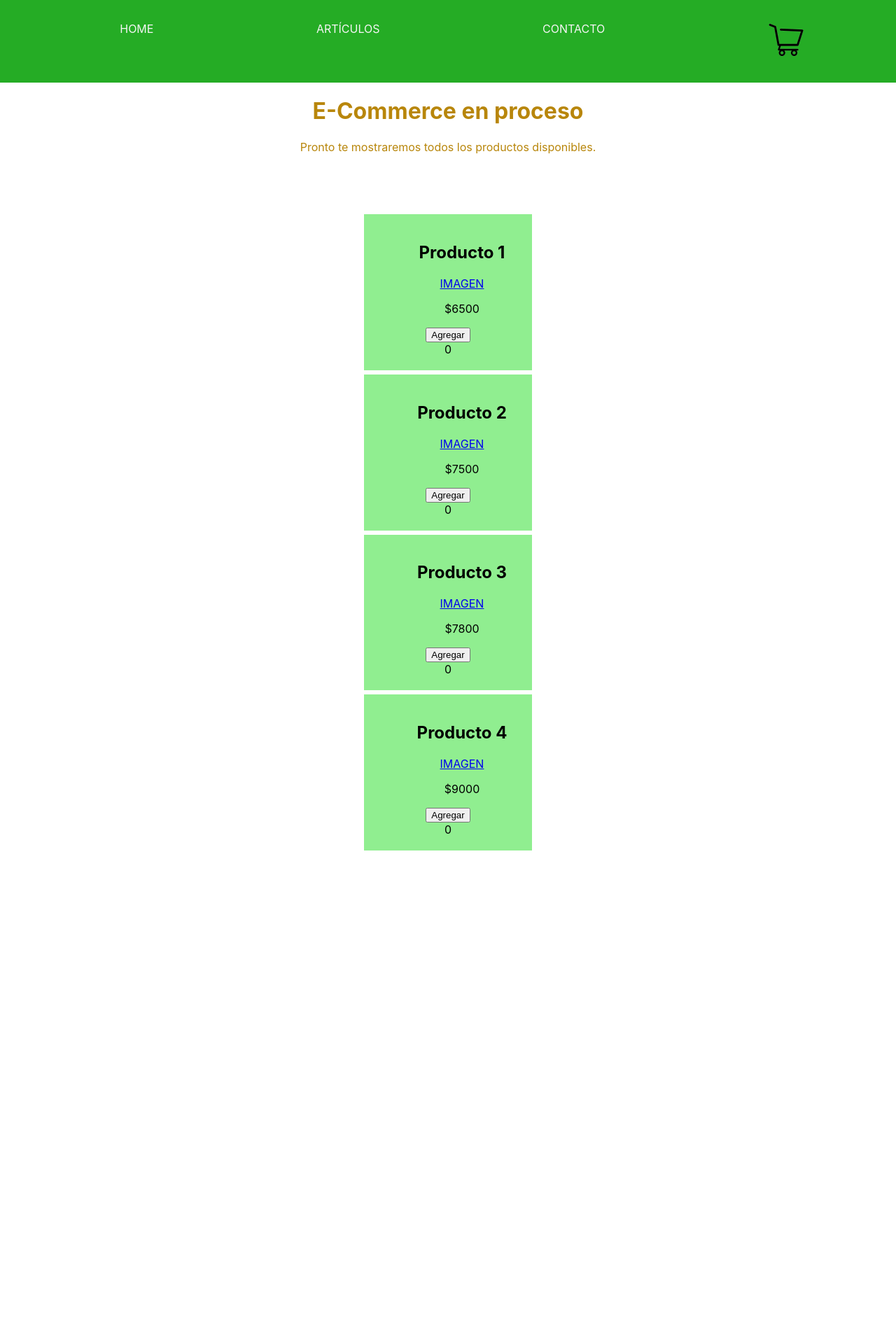
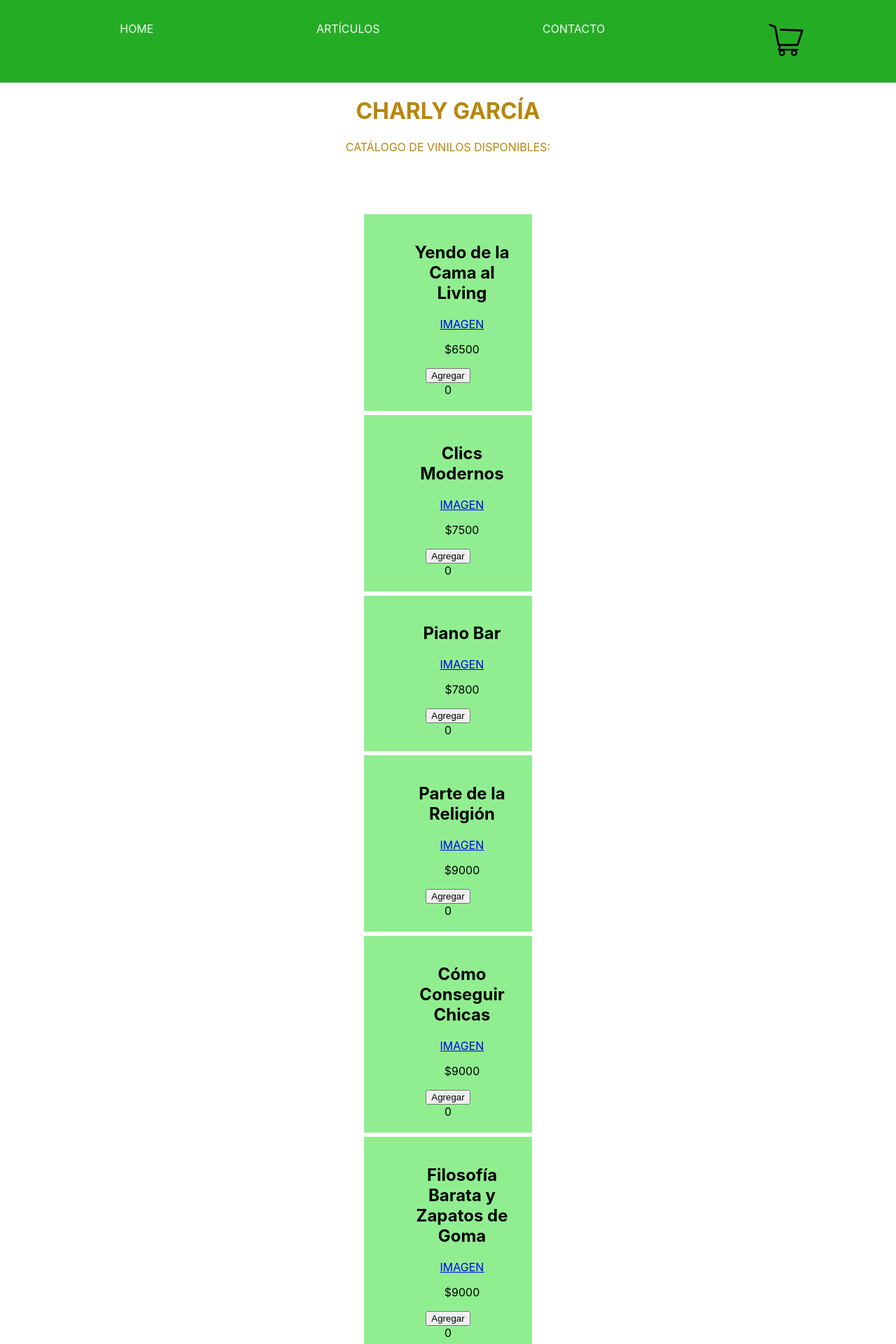
Before and after one commit to mariananizetich/PreEntrega1-MarianaNizetich, a React (Create React App) app: page / in a window 1280 px wide. Shown: the top 1920 px of the page at 70% size. Before the commit the page ends 1285 px from the top, so only its background shows below. Built offline with nearby package versions, Linux system fonts and the light colour scheme; the HTML template or start-up script is replaced by a standard one.

Commit message:
cambio título y productos

```diff
--- a/src/App.js
+++ b/src/App.js
@@ -13,10 +13,10 @@
       <Navbar />
         <Titulo>
         <h1>
-          E-Commerce en proceso
+          CHARLY GARCÍA
         </h1>
         <p>
-          Pronto te mostraremos todos los productos disponibles.
+          CATÁLOGO DE VINILOS DISPONIBLES:
         </p>
         </Titulo>
       <main>
--- a/src/Components/Container/ItemListContainer.js
+++ b/src/Components/Container/ItemListContainer.js
@@ -7,10 +7,14 @@
 const ListaProductos = () => {
 return (
     <div>
-        <Items producto ="Producto 1" precio="$6500"/>
-        <Items producto ="Producto 2"precio="$7500"/>
-        <Items producto ="Producto 3" precio="$7800"/>
-        <Items producto ="Producto 4" precio="$9000"/>
+        <Items producto ="Yendo de la Cama al Living" precio="$6500"/>
+        <Items producto ="Clics Modernos"precio="$7500"/>
+        <Items producto ="Piano Bar" precio="$7800"/>
+        <Items producto ="Parte de la Religión" precio="$9000"/>
+        <Items producto ="Cómo Conseguir Chicas" precio="$9000"/>
+        <Items producto ="Filosofía Barata y Zapatos de Goma" precio="$9000"/>
+        <Items producto ="La Hija de la Lágrima" precio="$9000"/>
+        <Items producto ="Hello! MTV Unplugged" precio="$9000"/>
     </div>
 )
 }
```
